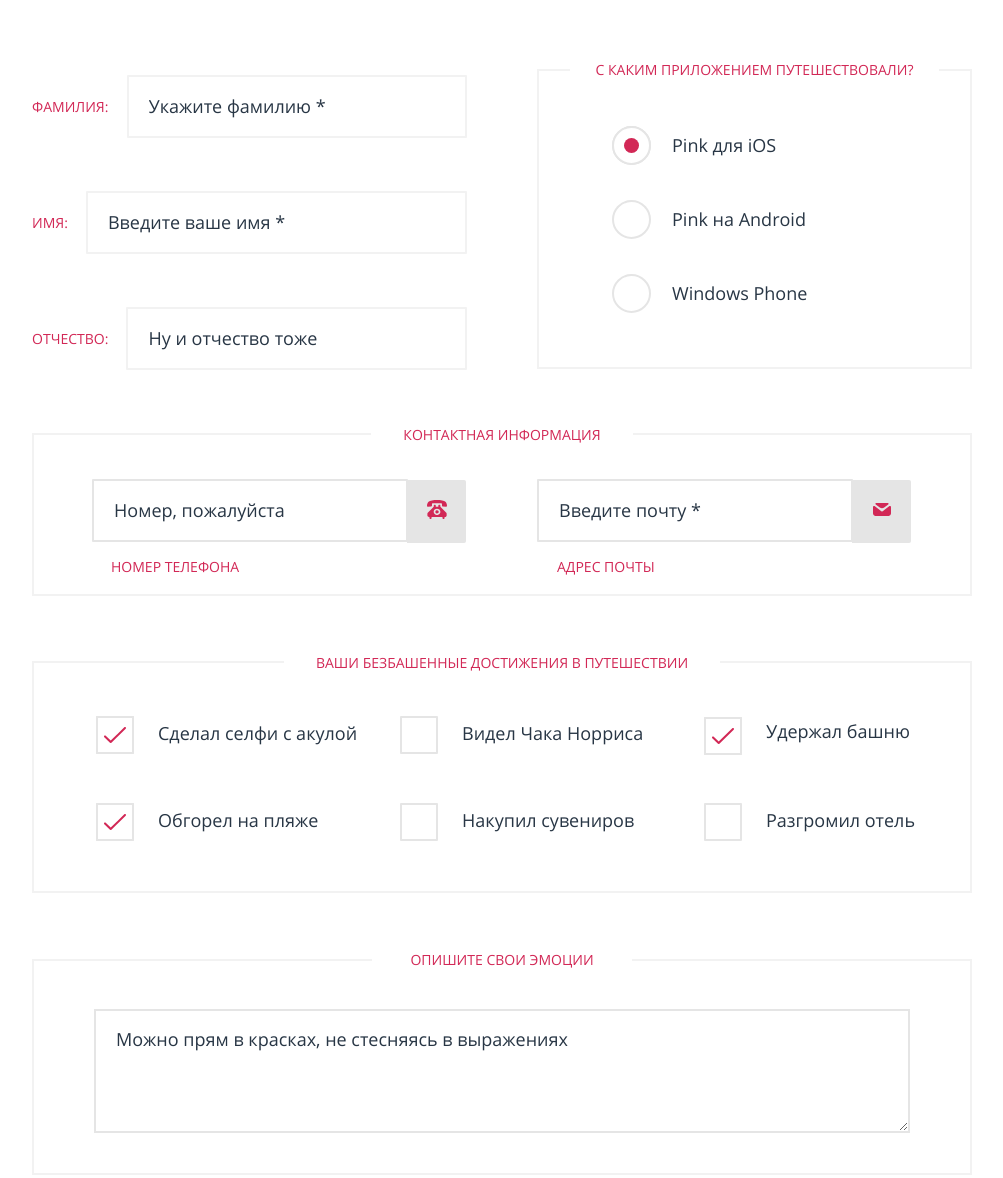
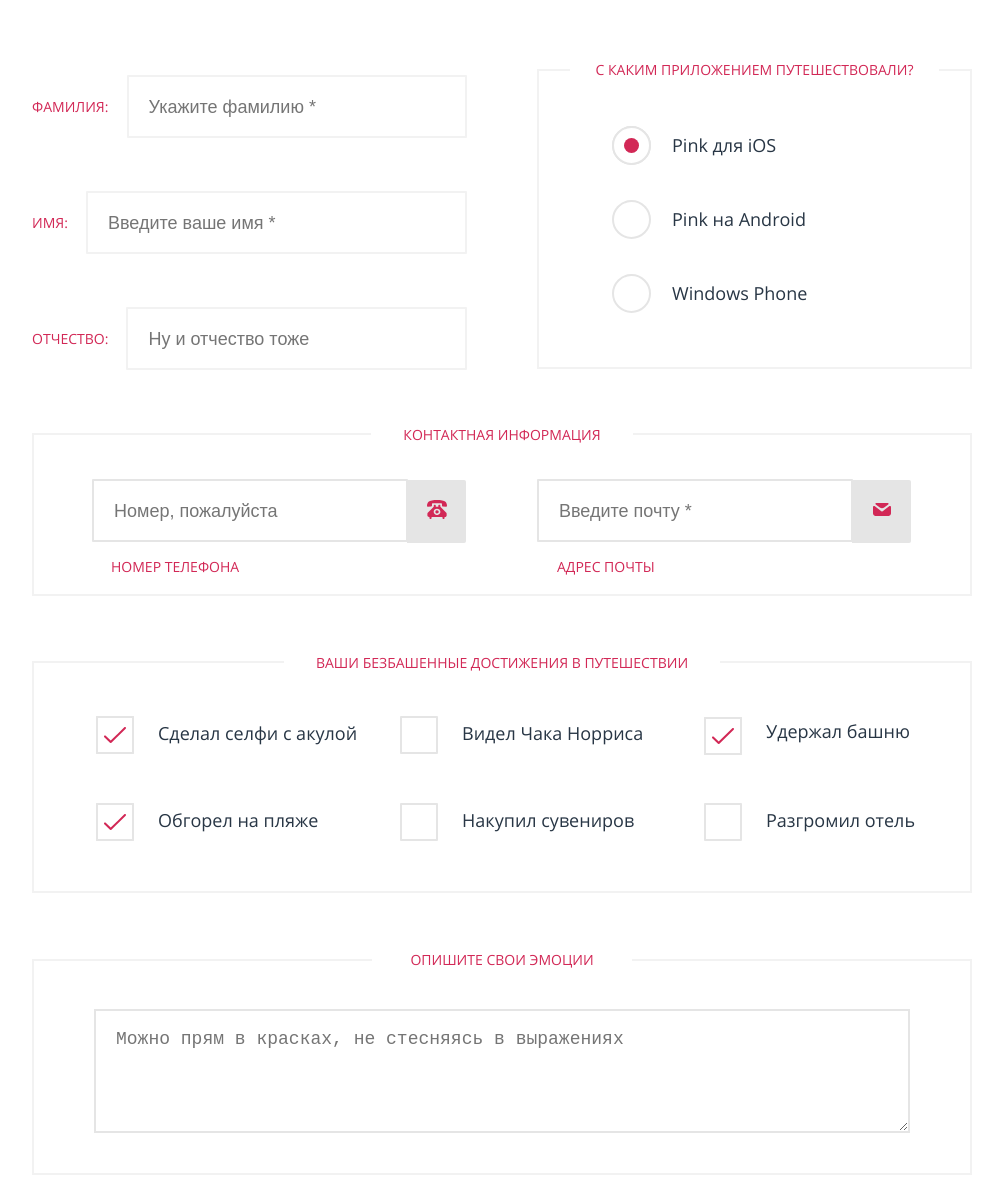
Before and after one commit to gleb5783/1491345-pink-21, a website: page source/form.html in a window 1280 px wide. Shown: the part 556-1734 px from the top of the page, without its empty margins (138-1141 px from the left). Drawn offline with nearby package versions, Linux system fonts and the light colour scheme; files that its build step writes are made by us from their sources.

Commit message:
правки по тесту

```diff
--- a/source/less/blocks/form.less
+++ b/source/less/blocks/form.less
@@ -97,14 +97,11 @@
   padding-left: 20px;
   margin-top: 5px;
 
-  &::-webkit-input-placeholder {
+  &::-webkit-input-placeholder,
+  ::-moz-placeholder,
+  :-moz-placeholder {
     color: @blue;
-    font-family: "Open Sans";
-  }
-
-  &::-webkit-input-placeholder {
-    color: @blue;
-    font-family: "Open Sans";
+    font-family: "Open Sans", "Arial", sans-serif;
   }
 
   @media (min-width: 940px) {
@@ -426,14 +423,11 @@
   padding-left: 20px;
   margin: 5px 0 17px;
 
-  &::-webkit-input-placeholder {
+  &::-webkit-input-placeholder,
+  ::-moz-placeholder,
+  :-moz-placeholder {
     color: @blue;
-    font-family: "Open Sans";
-  }
-
-  &::-webkit-input-placeholder {
-    color: @blue;
-    font-family: "Open Sans";
+    font-family: "Open Sans", "Arial", sans-serif;
   }
 
   @media (min-width: 660px) {
@@ -719,18 +713,11 @@
   min-height: 201px;
   border: 2px solid @dark-grey;
 
-  &::-webkit-input-placeholder {
+  &::-webkit-input-placeholder,
+  ::-moz-placeholder,
+  :-moz-placeholder {
     color: @blue;
-    font-family: "Open Sans";
-    font-size: 18px;
-    font-style: normal;
-    font-weight: 400;
-    line-height: 30px;
-  }
-
-  &::-webkit-input-placeholder {
-    color: @blue;
-    font-family: "Open Sans";
+    font-family: "Open Sans", "Arial", sans-serif;
     font-size: 18px;
     font-style: normal;
     font-weight: 400;
@@ -819,7 +806,7 @@
   background-color: @green;
   text-transform: uppercase;
   width: 100%;
-  font-family: "Open Sans";
+  font-family: "Open Sans", "Arial", sans-serif;
   text-align: center;
   padding: 15px 34px;
   font-size: 18px;
--- a/source/less/blocks/send-popup.less
+++ b/source/less/blocks/send-popup.less
@@ -66,8 +66,6 @@
   }
 }
 
-
-
 .send-popup__wrapper {
   background-color: @grey;
   display: flex;
@@ -79,7 +77,7 @@
 .send-popup__btn {
   text-transform: uppercase;
   cursor: pointer;
-  font-family: "Open Sans";
+  font-family: "Open Sans", "Arial", sans-serif;
   font-size: 18px;
   font-style: normal;
   font-weight: 700;
```
Also changed, not shown: source/catalog.html (line endings or trailing spaces), source/index.html (line endings or trailing spaces), source/less/blocks/page-header-catalog__close.less (indentation only), source/less/blocks/page-header-form__close.less (indentation only), source/less/blocks/page-header.less (line endings or trailing spaces), source/less/blocks/page-header__close.less (indentation only), source/less/blocks/price.less (line endings or trailing spaces), source/less/style.less (line endings or trailing spaces).
